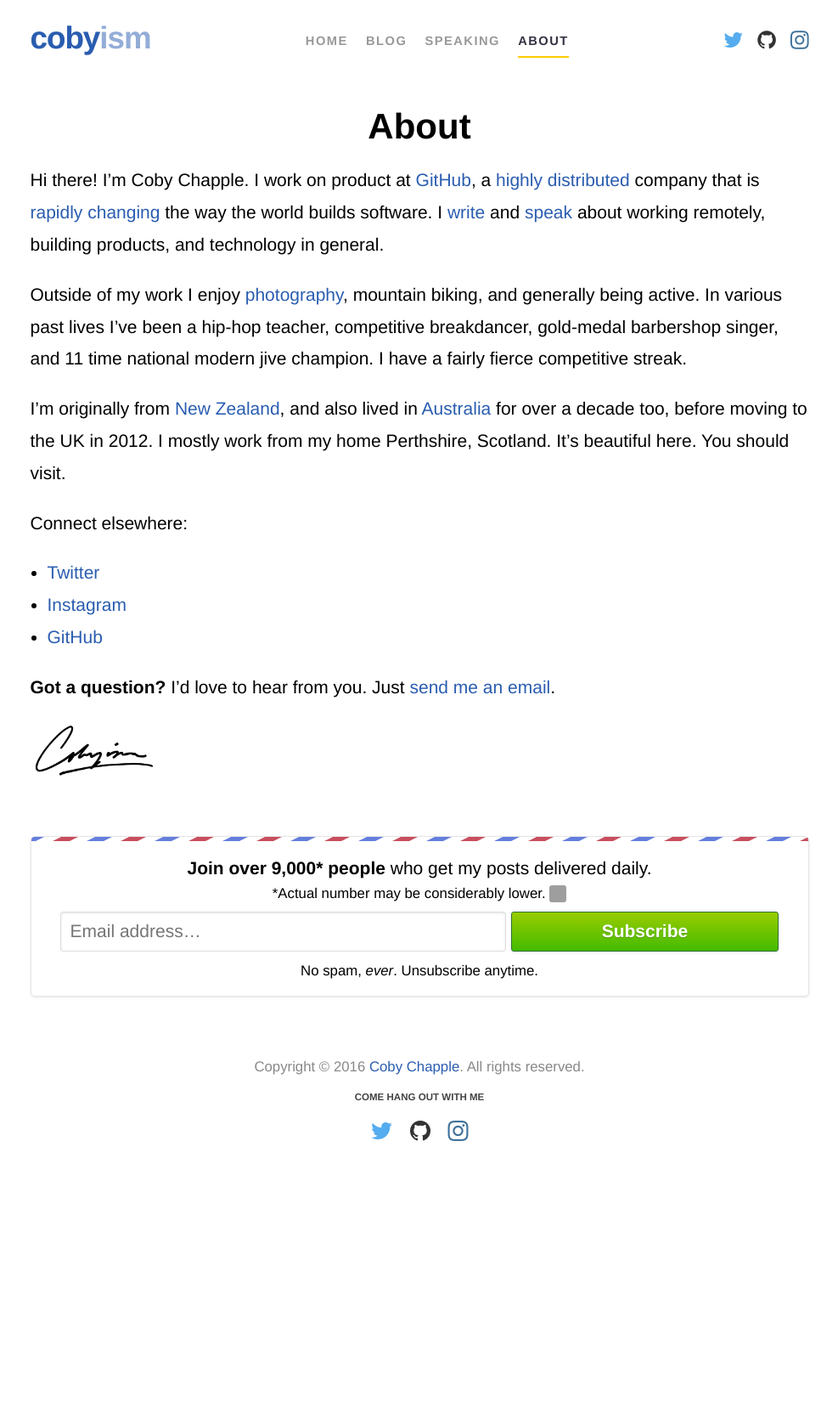
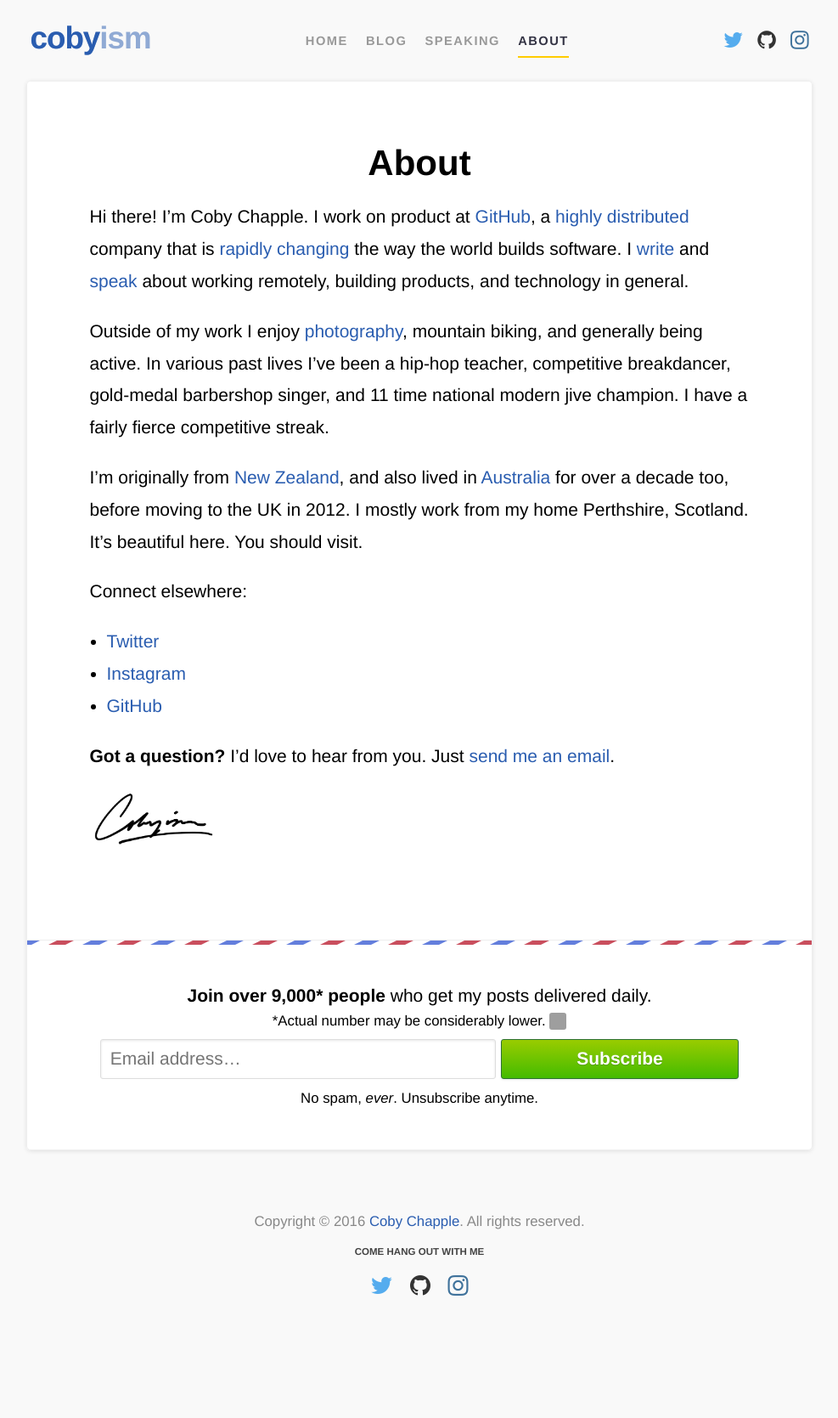
Before and after one commit to cobyism/archived-cobyism.github.io, a Jekyll site: the page built from about/index.md, in a window 1280 px wide. Shown: the whole page at 85% size, without its empty margins (146-1133 px from the left). Built offline with Jekyll 4.4.1, drawn with Linux system fonts in a browser that asks for light colours; nearby versions of some CDN libraries; before the commit the page ends 1488 px from its top, so only the background shows below that; grey boxes are pictures that could not be loaded.

Commit message:
start reworking layout to be a wrapped page

```diff
--- a/_layouts/main.html
+++ b/_layouts/main.html
@@ -6,7 +6,13 @@
 <body>
 
   {% include header.html %}
-  {{ content }}
+
+  <div class="page-wrapper">
+    <div class="wrap">
+      {{ content }}
+    </div>
+  </div>
+
   {% include footer.html %}
 
   {% include bottom.html %}
--- a/public/css/_base.scss
+++ b/public/css/_base.scss
@@ -6,6 +6,7 @@
 
 body {
   font-family: "museo-sans-rounded", "Helvetica Neue", Helvetica, Arial, sans-serif;
+  background: #f9f9f9;
 }
 
 h1,
--- a/public/css/_forms.scss
+++ b/public/css/_forms.scss
@@ -1,7 +1,7 @@
-.newsletter-form {
-  border: 1px solid rgba(0,0,0,.1);
-  box-shadow: 0 1px 3px rgba(0,0,0,.1);
-  border-radius: 5px;
+.newsletter-signup {
+  // border: 1px solid rgba(0,0,0,.1);
+  // box-shadow: 0 1px 3px rgba(0,0,0,.1);
+  // border-radius: 5px;
   padding: 15px 20px 10px;
   text-align: center;
   position: relative;
@@ -15,7 +15,7 @@
     height: 5px;
     background: url('../airmail.png') -15px repeat;
     background-size: 80px 5px;
-    border-radius: 4px 4px 0 0;
+    // border-radius: 4px 4px 0 0;
   }
 
   .newsletter-form-heading {
--- a/public/css/_pages.scss
+++ b/public/css/_pages.scss
@@ -1,3 +1,31 @@
+.page-wrapper {
+  & > .wrap {
+    max-width: 926px;
+    margin: 0 auto;
+    border-radius: 5px;
+    box-shadow: 0 1px 5px rgba(#000, .1);
+    padding: 0;
+    background: #fff;
+  }
+
+  section {
+    padding: 2rem;
+    border: 1px solid #eee;
+    border-bottom-width: 0;
+
+    &:first-of-type {
+      border-top-left-radius: 5px;
+      border-top-right-radius: 5px;
+    }
+
+    &:last-of-type {
+      border: 1px solid #eee;
+      border-bottom-left-radius: 5px;
+      border-bottom-right-radius: 5px;
+    }
+  }
+}
+
 .page-header {
   text-align: center;
 }
@@ -10,30 +38,10 @@
 // Homepage
 
 .intro {
-
-  .wrap {
-    padding-top: 0;
-  }
-
   .intro-block {
-    background: #f1f1f1;
-    padding: 3rem 4rem 2.5rem;
-    margin-top: 50px;
-    text-align: center;
     position: relative;
     font-size: 1.4rem;
     border-radius: 5px;
-  }
-
-  .img-center {
-    position: absolute;
-    top: -50px;
-    left: 50%;
-  }
-
-  .avatar {
-    position: relative;
-    left: -50%;
   }
 
   p {
```
Also changed, not shown: index.html (+1 -11 lines).
